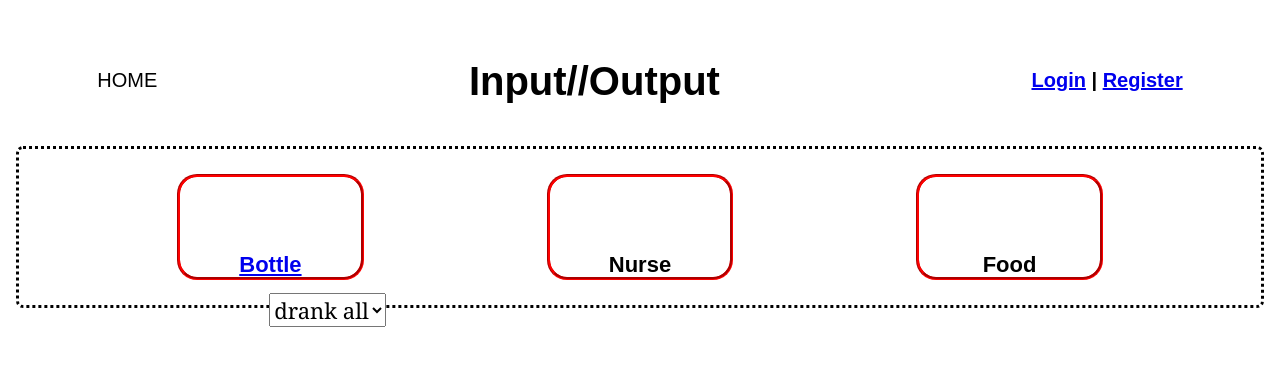
After one commit to in-n-out-daycare/synCARE, a Django app: page /activity_list/in_list/1/ in a window 1280 px wide. The commit adds this page. Shown: the top 366 px of the page. Run offline with Django 3.2, Linux system fonts and the light colour scheme; tables that the repository leaves empty hold one stand-in row (values such as "Sample post"); some libraries are stand-ins or nearby versions.

Commit message:
bottle with dropdown options

```diff
--- a/In_N_Out/urls.py
+++ b/In_N_Out/urls.py
@@ -26,8 +26,9 @@ urlpatterns = [
     path('', RedirectView.as_view(url='/home/', permanent=True)),
     path('home/', views.index, name='index'),
     path('activity_list/<int:visit_id>/', views.action_list, name='action_list'),
-    path('activity_list/food', views.food, name='food'),
-    path('activity_list/diaper', views.diaper, name='diaper'),
+    path('activity_list/in_list/bottle/<int:visit_id>/', views.bottle, name='bottle'),
+    path('activity_list/in_list/<int:visit_id>/',views.in_list, name='in_list' ),
+    path('activity_list/diaper/', views.diaper, name='diaper'),
     path('visit/', views.ActivityListView.as_view(), name='visit'),
     # allauth registration
     path('accounts/', include('allauth.urls')),
--- a/core/templates/action_list.html
+++ b/core/templates/action_list.html
@@ -4,14 +4,14 @@
 
 <div class="wrapper">
 
-    <div class="box"><a href="{% url 'food' %}">In</a></div>
+    <div class="box"><a href="{% url 'in_list' visit_id=visit_id %}">In</a></div>
     {% if open_nap|length >= 1 %}
         <div class="nap-out" ><a href="{% url 'nap_out' activity_id=open_nap.0.id %}">Nap out</a></div>
     {% else %}
         <div class="nap-in" ><a href="{% url 'nap_in' visit_id=visit_id %}">Nap in</a></div>
     {% endif %}
 
-    <div class="box"><a href="{% url 'diaper' %}">Out</a></div>
+    <div class="box"><a href="{% url 'diaper' visit_id=visit_id %}">Out</a></div>
 
 </div>
 
--- /dev/null
+++ b/core/templates/in_list.html
@@ -0,0 +1,21 @@
+{% extends "base.html" %}
+
+{% block content %}
+
+<div class="wrapper">
+
+    <div class="box" ><a href="{% url 'bottle' visit_id=visit_id %}">Bottle</a>
+    <form method="POST" action="{% url 'bottle' visit_id=visit_id %}" class="mv3 w-60 ph5 georgia">
+        <select id = "choices">
+            <option value = "All">drank all</option>
+            <option value = "1oz left">left 1oz</option>
+            <option value = "2oz left">left 2oz</option>
+            <option value = "3oz left">left 3oz</option>
+        </select>
+    </form>
+    </div>
+    <div class="box">Nurse</div>
+    <div class="box">Food</div>
+</div>
+
+{% endblock %}
--- a/core/views.py
+++ b/core/views.py
@@ -56,11 +56,28 @@ def action_list(request, visit_id):
     }
     return render(request, 'action_list.html', context=context)
 
-def food(request):
-    return render(request, 'food.html')
+def in_list(request, visit_id):
+    visit = get_object_or_404(Visit, id=visit_id)
+    context = {
+        'visit_id' : visit_id
+        }
+    return render(request, 'in_list.html', context=context)
+
+
+def bottle(request, visit_id):
+    visit = get_object_or_404(Visit, id=visit_id)
+    bottle = Activity(
+        activity_type=Activity.INPUT,
+        subtype='bottle',
+        visit=visit,
+        child=visit.child,
+    )
+    bottle.save()
+
+    return redirect('in_list', visit_id=visit_id)
 
 def diaper(request):
-    return render(request, 'diaper.html')
+    return
 
 def visit(request):
     return
```
Also changed, not shown: core/templates/diaper.html (+0 -9 lines), core/templates/food.html (deleted, +0 -11 lines).
